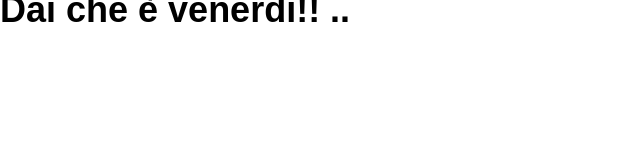
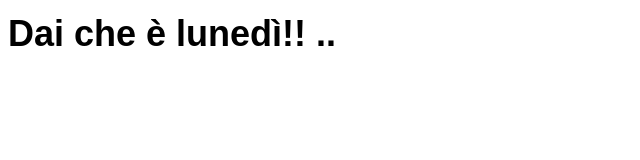
Before and after one commit to trelefede/vue-hello, a plain HTML site: page index.html in a window 1280 px wide. Shown: the whole page, without its empty margins (0-640 px from the left). Drawn offline with nearby package versions, Linux system fonts and the light colour scheme.

Commit message:
inside h1

```diff
--- a/css/style.css
+++ b/css/style.css
@@ -1,7 +1,6 @@
 /*** GENERICS ***/
 
 * {
-    margin: 0;
     padding: 0;
     box-sizing: border-box;
 }
--- a/js/script.js
+++ b/js/script.js
@@ -3,6 +3,6 @@ console.log('js ok');
 const app = new Vue({
     el: '#container',
     data: {
-        comunication: 'Dai che è venerdi!! ..'
+        comunication: 'Dai che è lunedì!! ..'
     }
 })
```
Also changed, not shown: index.html (+1 -1 lines).
